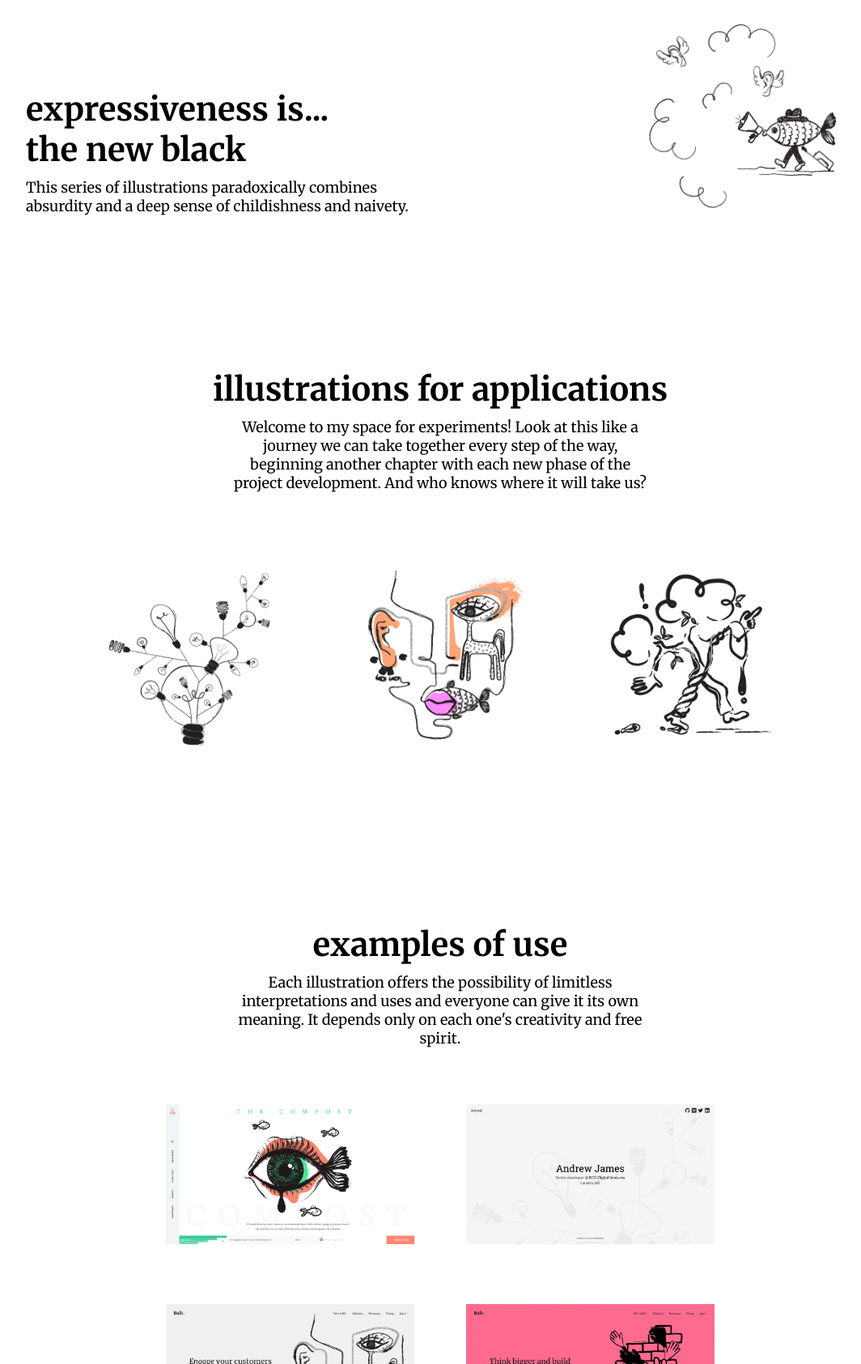
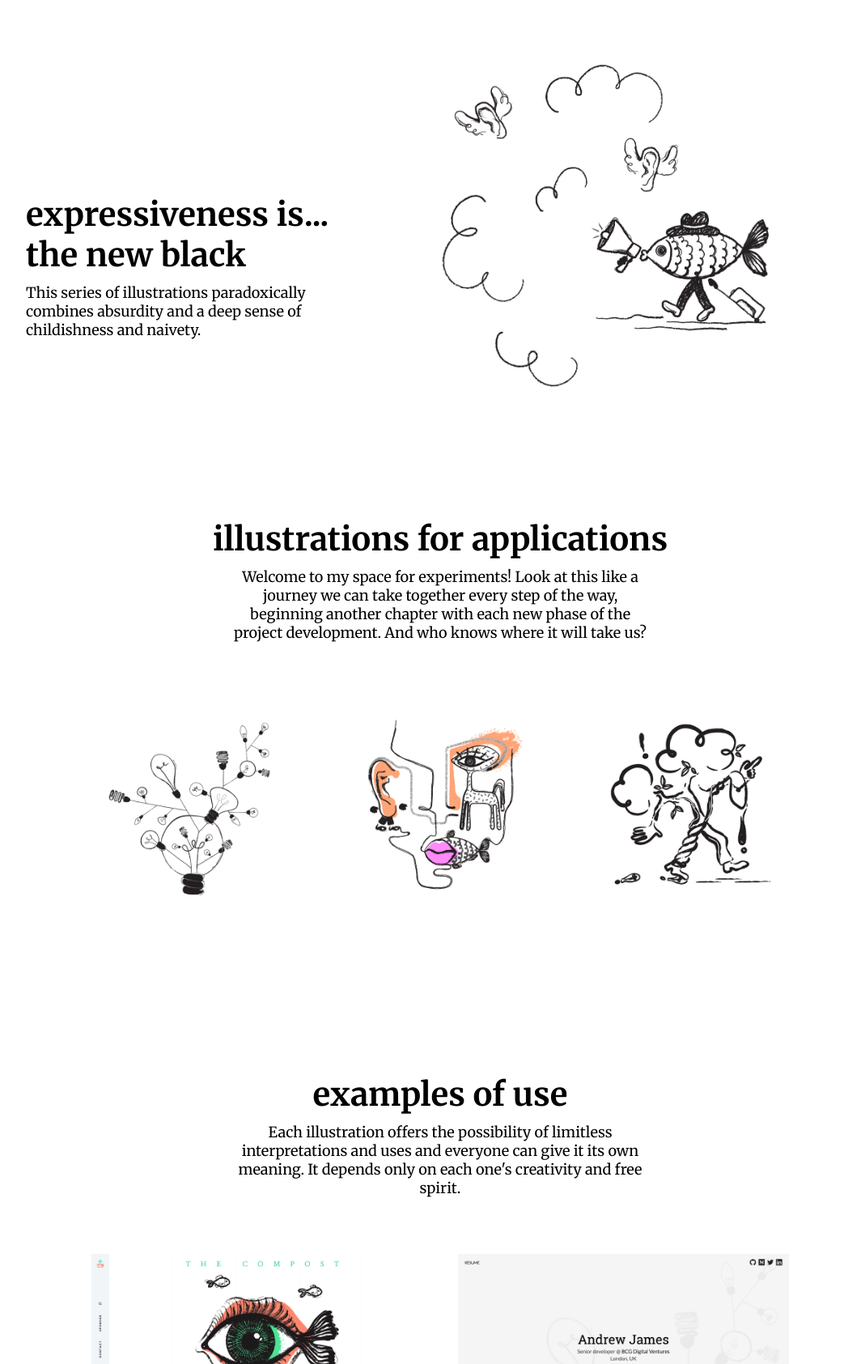
Before and after one commit to psiegmund/Prokekt-Illustration, a plain HTML site: page index.html in a window 1280 px wide. Shown: the part 1115-2800 px from the top of the page at 81% size, without its empty margins (96-1160 px from the left). Drawn offline with Linux system fonts and the light colour scheme.

Commit message:
small changes

```diff
--- a/assets/css/style.css
+++ b/assets/css/style.css
@@ -75,14 +75,11 @@ HEADER STYLE
 
 /* classes also used in <main> */
 
-.mainSection {
-    margin: 10vh 0 0 0;
-}
-
 .text {
     display: inline-block;
-    width: 40%;
+    width: 30%;
     margin: 20vh 0 0 10vw;
+    padding: 10vh 0 0 0;
     vertical-align: top;
 }
 
@@ -92,8 +89,8 @@ HEADER STYLE
 }
 
 .image {
-    width: 20%;
-    margin: 0 0 0 20vw;
+    width: 35%;
+    margin: 0 0 0 10vw;
     display: inline-block;
 }
 
@@ -174,8 +171,12 @@ MAIN STYLE
 }
 
 .imageExample img {
-    width: 30%;
-    margin: 5vh 3% 3% 3%;
+    width: 40%;
+    margin: 5vh 2% 3% 2%;
+}
+
+.imageExample img:hover {
+    box-shadow: 0 0 10px gray;
 }
 
 /* ------- Styling Membership-form */
@@ -262,6 +263,10 @@ footer a {
 
 /* Coloration of Social-dots */
 
+footer span {
+    font-size: 4rem;
+}
+
 #fb {
     color: #3b5998;
 }
```
